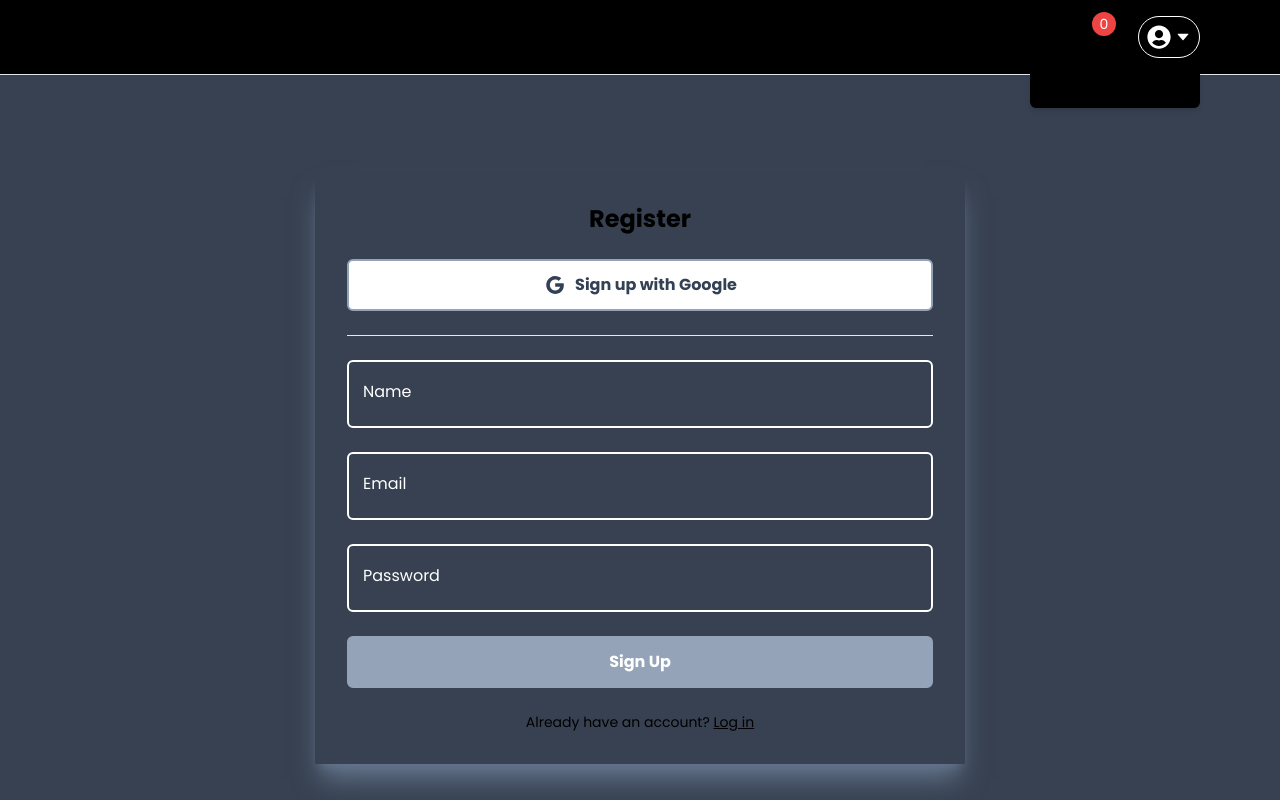
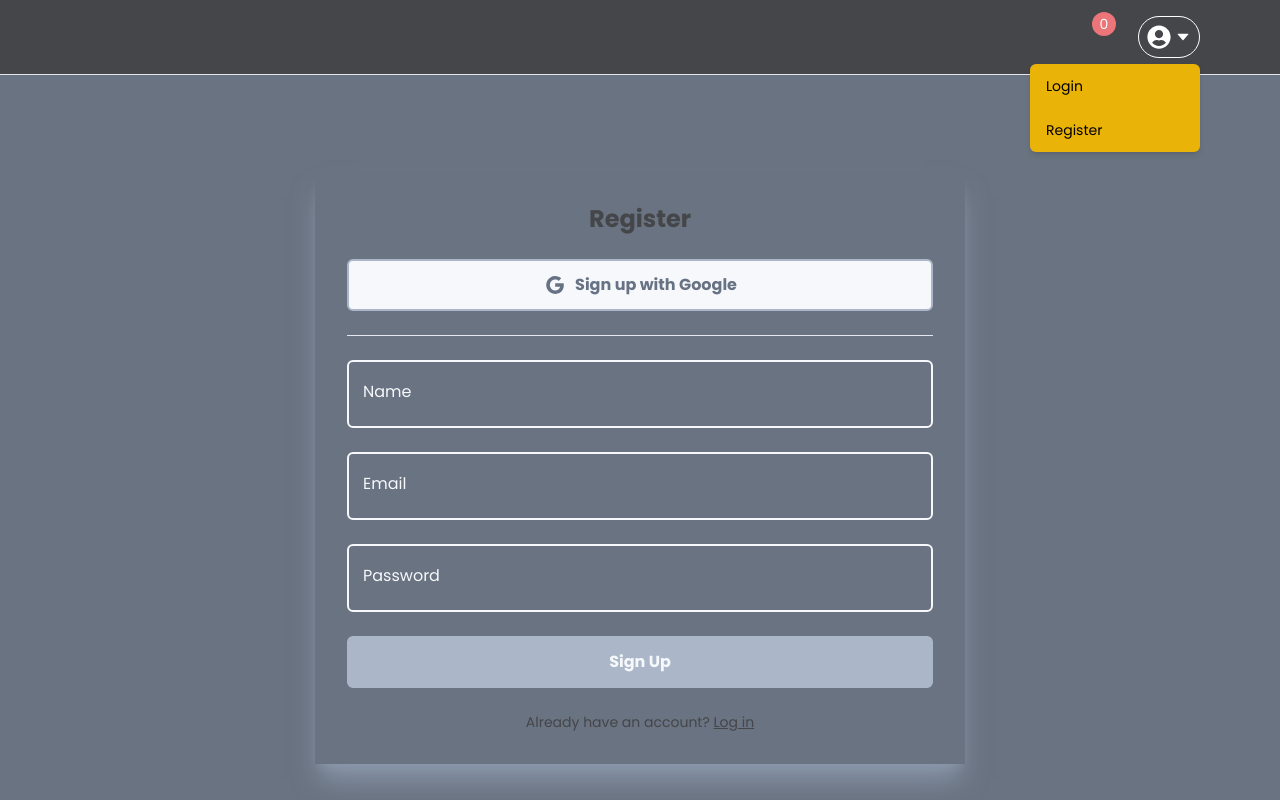
Before and after one commit to ahmadyusril/VStore-Next, a Next.js app: page /register in a window 1280 px wide. Both pictures are taken after a click on the element 1169 px from the left and 37 px from the top of the page. Shown: the top 800 px of the page. Built offline with nearby package versions, Linux system fonts and the light colour scheme; no server answers; a web font is replaced by a local one.

Commit message:
adding menu item method

```diff
--- /dev/null
+++ b/src/actions/getCurrentUser.ts
@@ -0,0 +1,38 @@
+import { authOptions } from "@/pages/api/auth/[...nextauth]";
+import { getServerSession } from "next-auth";
+import prisma from "@/libs/prismadb";
+
+export async function getSession() {
+    return await getServerSession(authOptions)
+}
+
+export async function getCurrentUser() {
+    try {
+        const session = await getSession();
+
+        if (!session?.user?.email) {
+            return null
+        }
+
+        const currentUser = await prisma.user.findUnique({
+            where: {
+                email: session?.user?.email
+            }
+        });
+
+        if (!currentUser) {
+            return null
+        }
+
+        return {
+            ...currentUser,
+            createdAt: currentUser.createdAt.toISOString(),
+            updatedAt: currentUser.updatedAt.toISOString(),
+            emailVerified: currentUser.emailVerified?.toISOString() || null,
+        };
+
+    } catch (error: any) {
+        return null
+    }
+
+}
--- a/src/app/layout.tsx
+++ b/src/app/layout.tsx
@@ -13,7 +13,7 @@ export const metadata: Metadata = {
   description: "The #1 Graphics Card Store",
 };
 
-export default function RootLayout({
+export default async function RootLayout({
   children,
 }: {
   children: React.ReactNode;
--- a/src/app/login/loginForm.tsx
+++ b/src/app/login/loginForm.tsx
@@ -5,10 +5,18 @@ import Button from "@/components/button";
 import Heading from "@/components/heading";
 import Link from "next/link";
 import { AiOutlineGoogle } from "react-icons/ai";
-import { useState } from "react";
+import { useEffect, useState } from "react";
 import { FieldValues, SubmitHandler, useForm } from "react-hook-form";
+import { signIn } from "next-auth/react";
+import { useRouter } from "next/navigation";
+import toast from "react-hot-toast";
+import { SafeUser } from "@/types";
 
-const LoginForm = () => {
+interface LoginFormProps {
+  currentUser: SafeUser | null;
+}
+
+const LoginForm: React.FC<LoginFormProps> = ({ currentUser }) => {
   const [isLoading, setIsLoading] = useState(false);
   const {
     register,
@@ -21,10 +29,38 @@ const LoginForm = () => {
     },
   });
 
+  const router = useRouter();
+
+  useEffect(() => {
+    if (currentUser) {
+      router.push("/cart");
+      router.refresh();
+    }
+  }, []);
+
   const onSubmit: SubmitHandler<FieldValues> = (data) => {
     setIsLoading(true);
-    console.log(data);
+    signIn("credentials", {
+      ...data,
+      redirect: false,
+    }).then((callback) => {
+      setIsLoading(false);
+
+      if (callback?.ok) {
+        router.push("/cart");
+        router.refresh();
+        toast.success("Logged in");
+      }
+
+      if (callback?.error) {
+        toast.error(callback.error);
+      }
+    });
   };
+
+  if (currentUser) {
+    return <p className="text-center">Logged in, redirecting...</p>;
+  }
 
   return (
     <>
--- a/src/app/login/page.tsx
+++ b/src/app/login/page.tsx
@@ -1,12 +1,14 @@
 import Container from "@/components/container";
 import FormWrap from "@/components/formWrap";
 import LoginForm from "./loginForm";
+import { getCurrentUser } from "@/actions/getCurrentUser";
 
-const Login = () => {
+const Login = async () => {
+  const currentUser = await getCurrentUser();
   return (
     <Container>
       <FormWrap>
-        <LoginForm />
+        <LoginForm currentUser={currentUser} />
       </FormWrap>
     </Container>
   );
--- a/src/app/register/page.tsx
+++ b/src/app/register/page.tsx
@@ -1,12 +1,15 @@
 import Container from "@/components/container";
 import FormWrap from "@/components/formWrap";
 import RegisterForm from "./registerForm";
+import { getCurrentUser } from "@/actions/getCurrentUser";
 
-const Register = () => {
+const Register = async () => {
+  const currentUser = await getCurrentUser();
+
   return (
     <Container>
       <FormWrap>
-        <RegisterForm />
+        <RegisterForm currentUser={currentUser} />
       </FormWrap>
     </Container>
   );
--- a/src/app/register/registerForm.tsx
+++ b/src/app/register/registerForm.tsx
@@ -5,14 +5,19 @@ import Button from "@/components/button";
 import Heading from "@/components/heading";
 import Link from "next/link";
 import { AiOutlineGoogle } from "react-icons/ai";
-import { useState } from "react";
+import { useEffect, useState } from "react";
 import { FieldValues, SubmitHandler, useForm } from "react-hook-form";
 import axios from "axios";
 import toast from "react-hot-toast";
 import { signIn } from "next-auth/react";
 import { useRouter } from "next/navigation";
+import { SafeUser } from "@/types";
 
-const RegisterForm = () => {
+interface RegisterFormProps {
+  currentUser: SafeUser | null;
+}
+
+const RegisterForm: React.FC<RegisterFormProps> = ({ currentUser }) => {
   const [isLoading, setIsLoading] = useState(false);
   const {
     register,
@@ -27,6 +32,13 @@ const RegisterForm = () => {
   });
 
   const router = useRouter();
+
+  useEffect(() => {
+    if (currentUser) {
+      router.push("/cart");
+      router.refresh();
+    }
+  }, []);
 
   const onSubmit: SubmitHandler<FieldValues> = (data) => {
     setIsLoading(true);
@@ -59,6 +71,10 @@ const RegisterForm = () => {
         setIsLoading(false);
       });
   };
+
+  if (currentUser) {
+    return <p className="text-center">Logged in, redirecting...</p>;
+  }
 
   return (
     <>
--- /dev/null
+++ b/src/components/Navbar/backDrop.tsx
@@ -0,0 +1,23 @@
+interface BackDropProps {
+  onClick: () => void;
+}
+
+const BackDrop: React.FC<BackDropProps> = ({ onClick }) => {
+  return (
+    <div
+      onClick={onClick}
+      className="
+    z-20
+    bg-slate-200
+    opacity-30
+    w-screen
+    h-screen
+    fixed
+    top-0
+    left-0
+    "
+    ></div>
+  );
+};
+
+export default BackDrop;
--- a/src/components/Navbar/menuItem.tsx
+++ b/src/components/Navbar/menuItem.tsx
@@ -7,7 +7,7 @@ const MenuItem: React.FC<MenuItemProps> = ({ children, onClick }) => {
   return (
     <div
       onClick={onClick}
-      className="px-4 py-3 hover:bg-neutral-100 transition"
+      className="px-4 py-3 hover:bg-neutral-100 hover:text-black transition"
     >
       {children}
     </div>
--- a/src/components/Navbar/navbar.tsx
+++ b/src/components/Navbar/navbar.tsx
@@ -3,13 +3,16 @@ import Container from "../container";
 import { Rubik_Glitch } from "next/font/google";
 import CartCount from "./cartCount";
 import UserMenu from "./userMenu";
+import { getCurrentUser } from "../../actions/getCurrentUser";
 
 const RubikGlitch = Rubik_Glitch({
   subsets: ["latin"],
   weight: ["400"],
 });
 
-const Navbar = () => {
+const Navbar = async () => {
+  const currentUser = await getCurrentUser();
+
   return (
     <div
       className="
@@ -33,7 +36,7 @@ const Navbar = () => {
             <div className="hidden md:block">Search</div>
             <div className="flex items-center gap-8 md-gap-12">
               <CartCount />
-              <UserMenu />
+              <UserMenu currentUser={currentUser} />
             </div>
           </div>
         </Container>
--- a/src/components/Navbar/userMenu.tsx
+++ b/src/components/Navbar/userMenu.tsx
@@ -5,8 +5,15 @@ import Avatar from "../avatar";
 import { AiFillCaretDown } from "react-icons/ai";
 import Link from "next/link";
 import MenuItem from "./menuItem";
+import { signOut } from "next-auth/react";
+import BackDrop from "./backDrop";
+import { User } from "@prisma/client";
+import { SafeUser } from "@/types";
 
-const UserMenu = () => {
+interface UserMenuProps {
+  currentUser: SafeUser | null;
+}
+const UserMenu: React.FC<UserMenuProps> = ({ currentUser }) => {
   const [isOpen, setIsOpen] = useState(false);
 
   const toggleOpen = useCallback(() => {
@@ -43,7 +50,7 @@ const UserMenu = () => {
             rounded-md
             shadow-md
             w-[170px]
-            bg-black
+            bg-yellow-500
             overflow-hidden
             top-12
             right-0
@@ -51,16 +58,41 @@ const UserMenu = () => {
             flex
             flex-col
             cursor-pointer
+
             "
           >
-            <div>
-              <Link href="orders">
-                <MenuItem onClick={toggleOpen}>Your Orders</MenuItem>
-              </Link>
-            </div>
+            {currentUser ? (
+              <div>
+                <Link href="/orders">
+                  <MenuItem onClick={toggleOpen}>Your Orders</MenuItem>
+                </Link>
+                <Link href="/admin">
+                  <MenuItem onClick={toggleOpen}>Admin Dashboard</MenuItem>
+                </Link>
+                <hr />
+                <MenuItem
+                  onClick={() => {
+                    toggleOpen();
+                    signOut();
+                  }}
+                >
+                  Logout
+                </MenuItem>
+              </div>
+            ) : (
+              <div>
+                <Link href="/login">
+                  <MenuItem onClick={toggleOpen}>Login</MenuItem>
+                </Link>
+                <Link href="/register">
+                  <MenuItem onClick={toggleOpen}>Register</MenuItem>
+                </Link>
+              </div>
+            )}
           </div>
         )}
       </div>
+      {isOpen ? <BackDrop onClick={toggleOpen} /> : null}
     </>
   );
 };
--- a/src/pages/api/auth/[...nextauth].ts
+++ b/src/pages/api/auth/[...nextauth].ts
@@ -1,11 +1,11 @@
-import NextAuth from "next-auth"
+import NextAuth, { AuthOptions } from "next-auth"
 import GoogleProvider from "next-auth/providers/google"
 import CredentialsProvider from "next-auth/providers/credentials"
 import { PrismaAdapter } from "@next-auth/prisma-adapter"
 import prisma from "../../../libs/prismadb"
 import bcrypt from "bcrypt"
 
-export default NextAuth({
+export const authOptions: AuthOptions = {
     adapter: PrismaAdapter(prisma),
     providers: [
         GoogleProvider({
@@ -54,4 +54,6 @@ export default NextAuth({
         strategy: "jwt",
     },
     secret: process.env.NEXTAUTH_SECRET,
-});
+}
+
+export default NextAuth(authOptions);
--- /dev/null
+++ b/src/types/index.ts
@@ -0,0 +1,8 @@
+import { User } from "@prisma/client";
+
+export type SafeUser = Omit<User,
+    "createdAt" | "updatedAt" | "emailVerified"> & {
+        createdAt: string;
+        updatedAt: string;
+        emailVerified: string | null;
+    }
```
Also changed, not shown: 1 other file (tests, documents, lock files or other folders).
